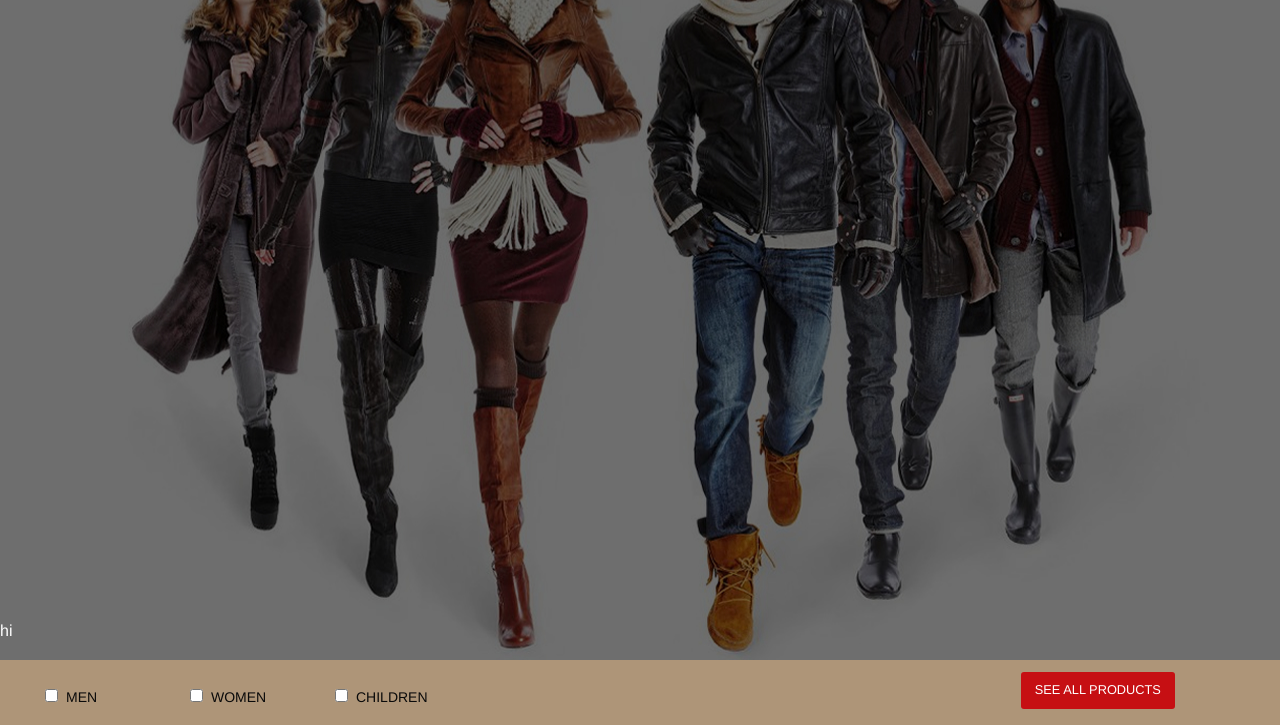
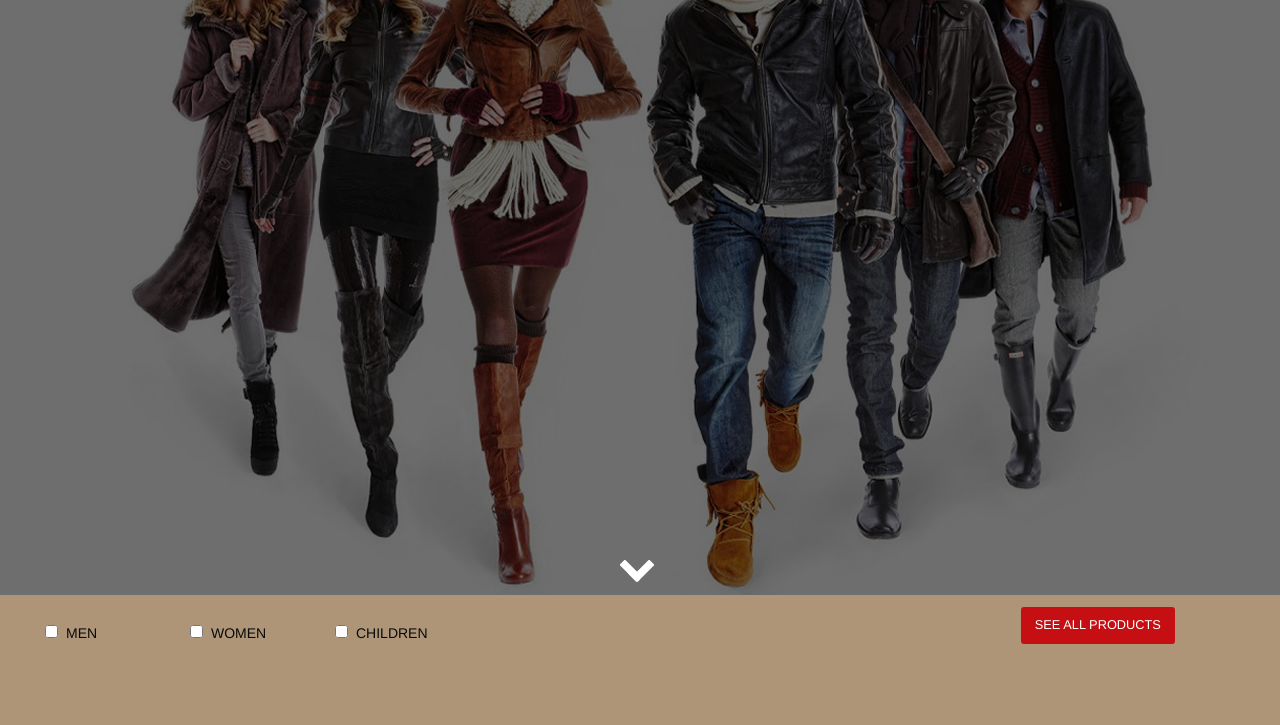
Before and after one commit to meshnesh/yolomy, a plain HTML site: page index.html in a window 1280 px wide. Shown: the part 132-857 px from the top of the page. After the commit the page ends 800 px from the top, so only its background shows below. Drawn offline with Linux system fonts and the light colour scheme.

Commit message:
added mouse img

```diff
--- a/css/app.css
+++ b/css/app.css
@@ -12,9 +12,11 @@ img{
 
 
 
+/*
 .pin{
     padding-top: 50%;
 }
+*/
 
 body{
     background-color: #AE9578;
@@ -31,3 +33,10 @@ p{
 .large-4 {
     width: 25%;
 }
+
+.small-centered {
+    float: none;
+    margin-left: auto;
+    margin-right: 13%;
+    margin-top: 58%;
+}
--- a/index.html
+++ b/index.html
@@ -9,7 +9,7 @@
     <link rel="stylesheet" href="css/app.css" />
   </head>
   <body>
-
+ <!-- home button -->
 
 <div class="expanded row">
     <div class="row" style="
@@ -41,8 +41,16 @@
         </div>
 </div>
 
+<div class="row" style="
+    margin-bottom: 1%;
+">
+        <div class="small-3 small-centered columns">
+            <img src="assets/mouse_click.png">
+        </div>
+</div>
 
-<p class="pin">hi</p>
+
+
 </div>
 
 
```
